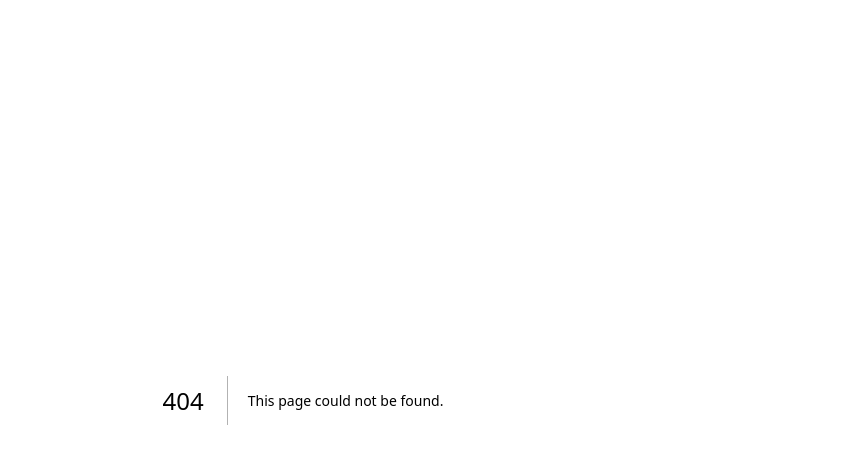
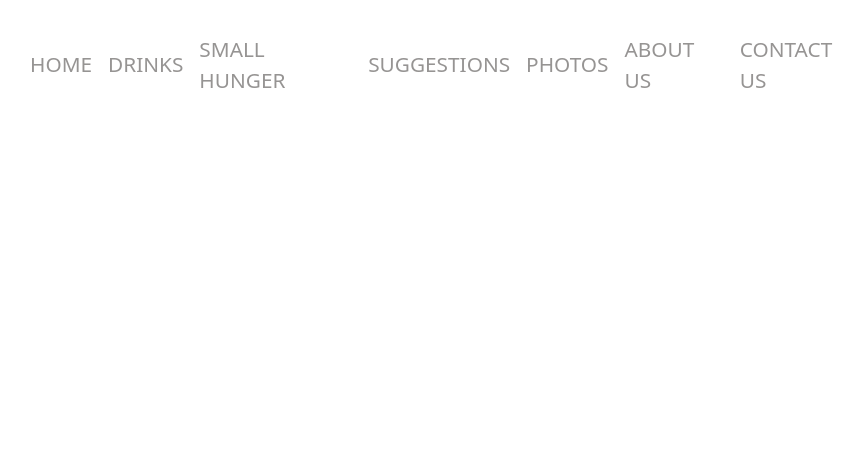
Before and after one commit to asemali2210/cafe-regina, a Next.js app: page /about in a window 1280 px wide. Before the commit this address had no page. Shown: the top 464 px of the page, without its empty margins (337-1196 px from the left). Built offline with nearby package versions, Linux system fonts and the light colour scheme.

Commit message:
start of about page

```diff
--- /dev/null
+++ b/src/app/about/layout.jsx
@@ -0,0 +1,8 @@
+export default function AboutLayout({ children }) {
+  return (
+    <>
+
+    {children}
+    </>
+  );
+}
--- /dev/null
+++ b/src/app/about/page.jsx
@@ -0,0 +1,9 @@
+import Navbar from "@/components/navbar/Navbar";
+
+export default function About() {
+  return (
+    <div  className="abot__page">
+      <Navbar />
+    </div>
+  );
+}
```
